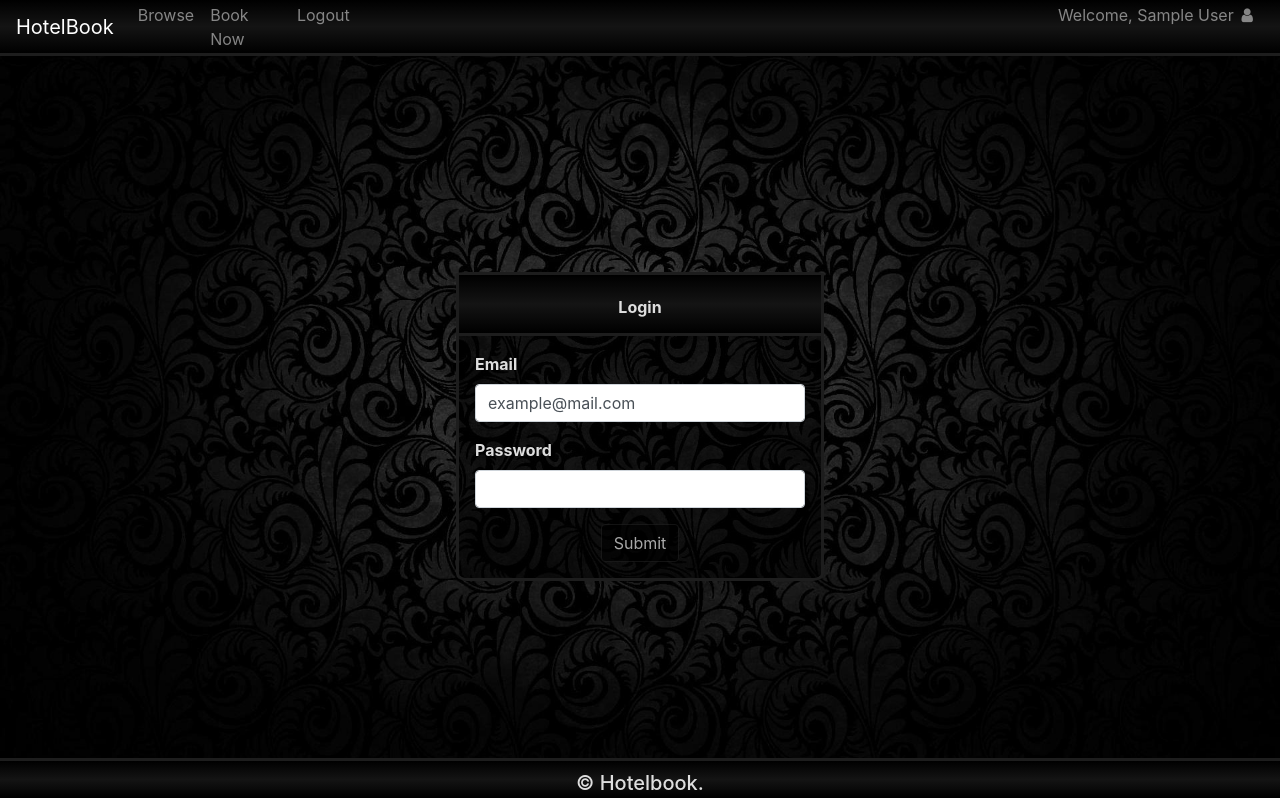
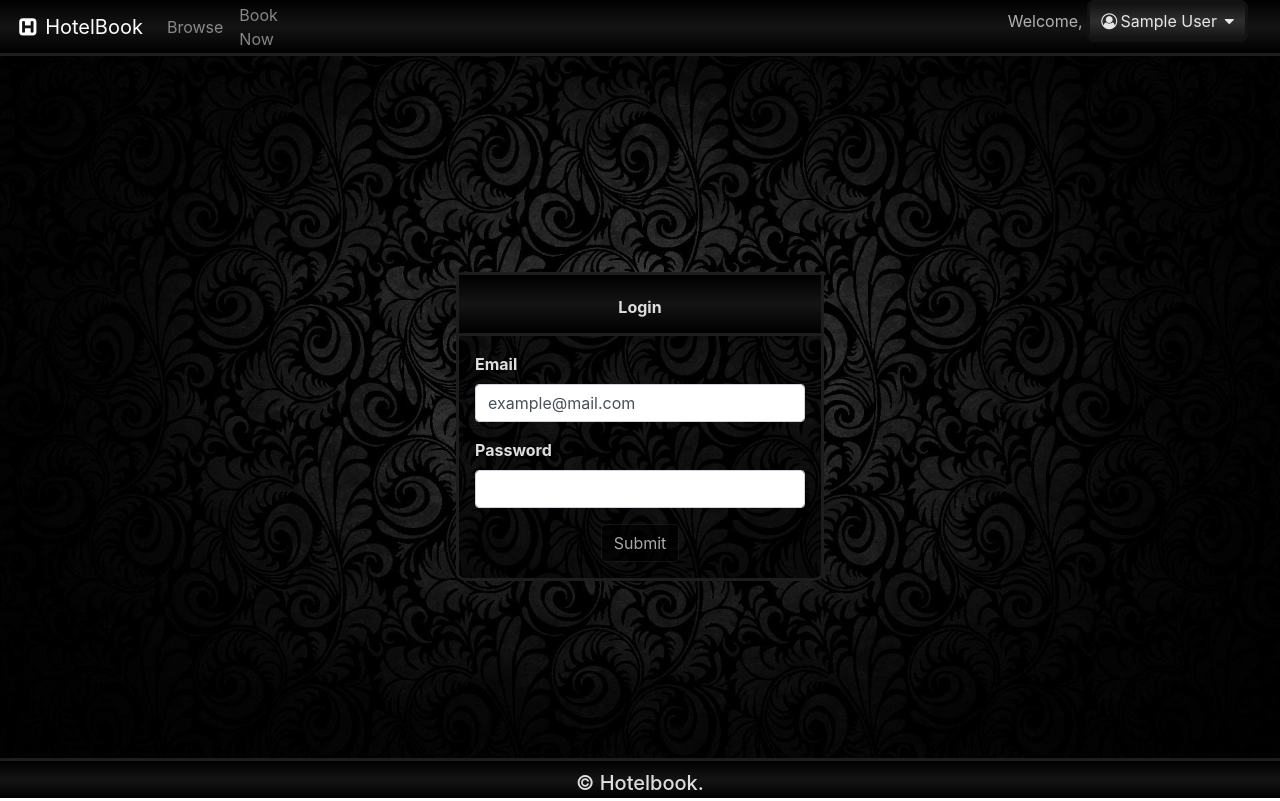
Before and after one commit to V-ivek/ng-Hotelbook, an Angular app in the folder client/: page /login in a window 1280 px wide. Built offline with nearby package versions, Linux system fonts and the light colour scheme; sample sign-in values are in the browser's storage.

Commit message:
model.date fixed and profile section link added

```diff
--- a/client/src/app/booknow/booknow.component.css
+++ b/client/src/app/booknow/booknow.component.css
@@ -63,7 +63,19 @@ form.col-sm-10 {
     padding-bottom: 0px;
 }
 
+.alert {
+    position: relative;
+    padding: 0.1rem 1.25rem;
+    margin-bottom: 1rem;
+    border: 1px solid transparent;
+    border-radius: 0.25rem;
+}
 
+.alert-danger {
+    color: #721c24;
+    border-color: #f5c6cb00;
+    background-color: rgba( 0 , 0 , 0 , 0 );
+}
 
 .btn-dark {
 
--- a/client/src/app/booknow/booknow.component.html
+++ b/client/src/app/booknow/booknow.component.html
@@ -40,7 +40,7 @@
             <label for="formGroupExampleInput">
               <strong>Telephone</strong>
             </label>
-            <input type="integer" class="form-control" required [(ngModel)]="model.mobile" name="tel" pattern="[0-9]*" minlength="10"
+            <input type="integer" class="form-control" required [(ngModel)]="model.tel" name="tel" pattern="[0-9]*" minlength="10"
               maxlength="10" #tel="ngModel">
               <div [hidden]="tel.valid || tel.pristine" class="alert alert-danger">
                 <div [hidden]="!tel.touched||!tel.hasError('minlength')">*Mobile should be 10digit</div>
--- a/client/src/app/booknow/booknow.component.ts
+++ b/client/src/app/booknow/booknow.component.ts
@@ -11,7 +11,14 @@ import { UserDetails } from '../user-details';
 })
 export class BooknowComponent implements OnInit {
   submitted: boolean;
-  model: Hotelbooking;
+  // tslint:disable-next-line:max-line-length
+  model = new Hotelbooking('Hawkeye',
+                            'example@mail.com',
+                             1234512345,
+                             'Atlantis',
+                             'Single',
+                             new Date('2018 - 08 - 11'),
+                             new Date('2018 - 08 - 15'));
   book = false;
   user: UserDetails ;
 
--- a/client/src/app/header/header.component.css
+++ b/client/src/app/header/header.component.css
@@ -17,8 +17,9 @@ nav {
 #usr {
     justify-content: flex-end;
     display: flex;
+    opacity: 0.9;
 }
-.nav-link {
+.dropdown-content > a:nth-child(3) {
 cursor: pointer;
 }
 
@@ -26,3 +27,75 @@ cursor: pointer;
     padding: 0.2rem;
 
 }
+
+.dropdown {
+    float: left;
+    overflow: inherit;
+}
+
+.dropdown .dropbtn {
+    font-size: 16px;
+    border: none;
+    outline: none;
+    color: rgba(255, 255, 255, 0.75);
+    padding: 14px 16px;
+    background-color: inherit;
+    font-family: inherit;
+    margin: 0;
+}
+
+button span {
+    color: rgb(255, 255, 255);
+    border: 3px solid rgb( 20 , 20 , 20 );
+    padding : 0.5rem 0.5rem;
+    background:linear-gradient( rgb( 20 , 20 , 20 ),rgb( 50 , 50 , 50 ),rgb( 20 , 20 , 20 ));
+    border-radius: 0.5rem;
+}
+
+button:hover {
+    color: rgb(255, 255, 255);
+    background:linear-gradient( rgb( 2 , 2 , 2 ),rgb( 2 , 2 , 2 )) !important;
+}
+
+
+
+
+.dropdown-content {
+    display: none;
+    position: absolute;
+    background-color: #f9f9f9;
+    min-width: 160px;
+    box-shadow: 0px 8px 16px 0px rgba(0,0,0,0.2);
+    z-index: 1;
+}
+
+.dropdown-content a {
+    float: none;
+    color: black;
+    padding: 12px 16px;
+    text-decoration: none;
+    display: block;
+    text-align: left;
+}
+
+.dropdown-content a:hover {
+    background-color: #ddd;
+}
+
+.dropdown:hover .dropdown-content {
+    display: block;
+}
+
+li {
+    display: flex;
+    justify-content: center;
+    align-items: center;
+}
+
+a.nav-link {
+    width: -moz-max-content;
+}
+
+.dropbtn:hover {
+    cursor: pointer;
+}
--- a/client/src/app/header/header.component.html
+++ b/client/src/app/header/header.component.html
@@ -1,6 +1,7 @@
 <nav class="navbar navbar-expand-sm bg-dark navbar-dark" *ngIf="!user">
   <!-- Brand/logo -->
-  <a class="navbar-brand" href="#">{{title}}</a>
+  <a class="navbar-brand" href="#">
+    <i class="fa fa-h-square" aria-hidden="true"></i>{{title}}</a>
   <!-- Links -->
   <ul class="navbar-nav">
     <li class="nav-item">
@@ -9,7 +10,7 @@
     <li class="nav-item">
       <a class="nav-link" [routerLink]="['/booknow']">Book Now</a>
     </li>
-    <div id="usr" style="width: 90%;">
+    <div id="usr" style="width: inherit;">
       <li class="nav-item">
         <a class="nav-link" [routerLink]="['/login']">Login</a>
       </li>
@@ -23,7 +24,9 @@
 
 <nav class="navbar navbar-expand-sm bg-dark navbar-dark" *ngIf="user">
   <!-- Brand/logo -->
-  <a class="navbar-brand" href="#">{{title}}</a>
+  <a class="navbar-brand" href="#">
+    <i class="fa fa-h-square" aria-hidden="true"></i>
+    {{title}}</a>
   <!-- Links -->
   <ul class="navbar-nav">
     <li class="nav-item">
@@ -32,15 +35,27 @@
     <li class="nav-item">
       <a class="nav-link" [routerLink]="['/booknow']">Book Now</a>
     </li>
-    <li class="nav-item">
-      <a class="nav-link" (click)="logout()">Logout</a>
-    </li>
-    <div id="usr" style="width: 86%;">
-      <li class="nav-item">
+    <div id="usr" style="width:inherit;">
+      <!-- <li class="nav-item">
         <a class="nav-link" href='#'>Welcome, {{user.name}}
           <i class="fa fa-user"></i>
         </a>
-      </li>
+      </li> -->
+      <div class="dropdown">
+        <button class="dropbtn">Welcome,
+
+          <span>
+            <i class="fa fa-user-circle-o" aria-hidden="true"></i>{{user.name}}
+            <i class="fa fa-caret-down"></i>
+          </span>
+
+        </button>
+        <div class="dropdown-content">
+          <a href="#">Profile</a>
+          <a href="#">Bookings</a>
+          <a (click)="logout()">Logout</a>
+        </div>
+      </div>
     </div>
   </ul>
 </nav>
```
